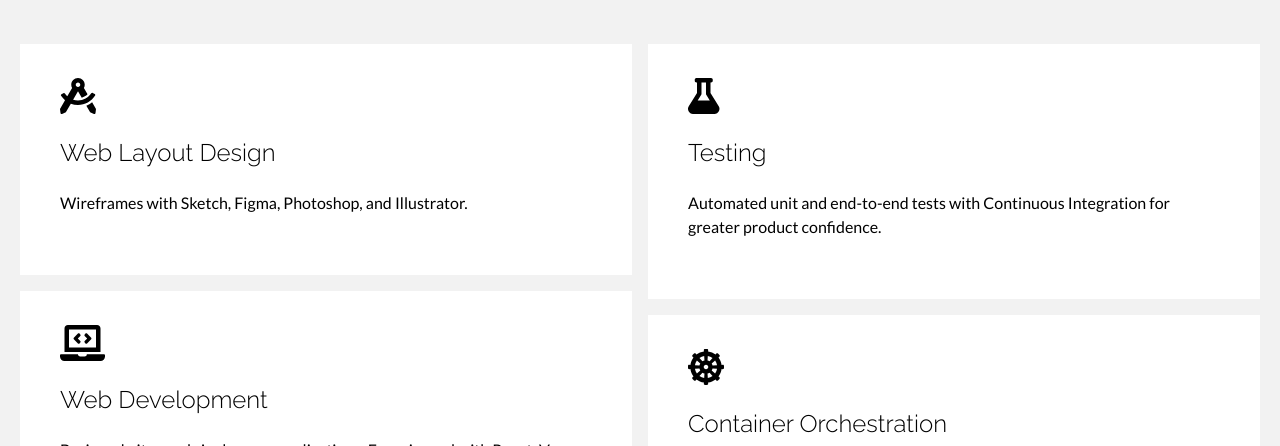
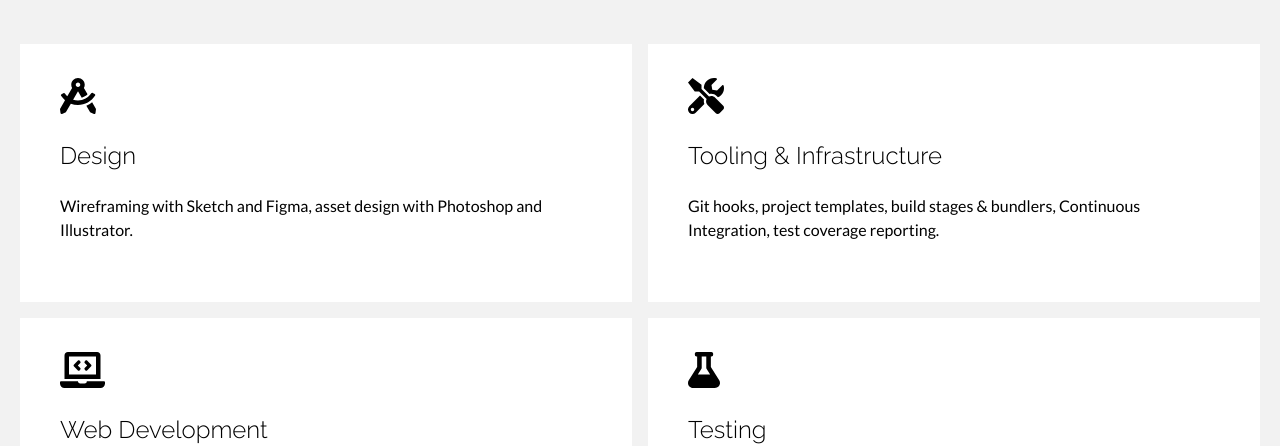
Before and after one commit to juliancoleman/engineering, a Jekyll site: the page built from services.html, in a window 1280 px wide and 900 px high, cut to the strip 454-900 px from the top of the window. Built offline with Jekyll 4.4.1, drawn with Linux system fonts in a browser that asks for light colours; some of the changed text lies outside the part shown.

Commit message:
Adds icons directly and removes FontAwesome

```diff
--- a/_includes/header.html
+++ b/_includes/header.html
@@ -10,8 +10,8 @@
     </nav>
 
     <nav class="social-icons">
-      <a class="icon light" href="https://github.com/juliancoleman"><i class="fab fa-github"></i></a>
-      <a class="icon light" href="https://linkedin.com/in/julcol03/"><i class="fab fa-linkedin"></i></a>
+      <a class="icon light" href="https://github.com/juliancoleman"><img src="{{ '/assets/images/github-brands.svg' }}" alt="FontAwesome Github Brands"></a>
+      <a class="icon light" href="https://linkedin.com/in/julcol03/"><img src="{{ '/assets/images/linkedin-brands.svg' }}" alt="FontAwesome Linkedin Brands"></a>
     </nav>
   </div>
 </header>
--- a/_layouts/default.html
+++ b/_layouts/default.html
@@ -6,11 +6,6 @@
     <meta name="viewport" content="width=device-width, initial-scale=1.0">
 
     <link rel="stylesheet" href="{{ '/assets/css/style.css?v=' | append: site.github.build_revision | relative_url }}">
-    <link rel="stylesheet"
-          href="https://use.fontawesome.com/releases/v5.7.1/css/all.css"
-          integrity="sha384-fnmOCqbTlWIlj8LyTjo7mOUStjsKC4pOpQbqyi7RrhN7udi9RwhKkMHpvLbHG9Sr"
-          crossorigin="anonymous">
-
 
     <title>{{ site.title }}</title>
   </head>
@@ -26,11 +21,6 @@
     {% include footer.html %}
     {% endif %}
 
-    <script defer
-            src="https://use.fontawesome.com/releases/v5.7.1/js/all.js"
-            integrity="sha384-eVEQC9zshBn0rFj4+TU78eNA19HMNigMviK/PU/FFjLXqa/GKPgX58rvt5Z8PLs7"
-            crossorigin="anonymous">
-    </script>
     <script src="https://raw.githubusercontent.com/w3c/IntersectionObserver/master/polyfill/intersection-observer.js" type="application/javascript"></script>
     <script src="{{ '/assets/js/app.js' }}"></script>
   </body>
--- a/assets/css/style.scss
+++ b/assets/css/style.scss
@@ -174,6 +174,14 @@ header {
 
   a.icon {
     font-size: 18px;
+    height: 18px;
+    width: 18px;
+    // ! TODO: fill the icons white somehow
+  }
+
+  .social-icons {
+    display: flex;
+    align-items: center;
   }
 }
 
@@ -266,8 +274,8 @@ header {
       background: #fff;
       margin-bottom: 16px;
 
-      & .icon-container svg {
-        font-size: 36px;
+      & .icon-container img {
+        height: 36px;
       }
 
       & .card-title {
--- a/assets/js/app.js
+++ b/assets/js/app.js
@@ -1,126 +1,41 @@
-/**
- * Version 2.0 - Intersection Observers
- */
+var d = document;
+var el = d.querySelector(".hero-half");
+var h = d.querySelector("header");
+var ha = d.querySelectorAll("header nav a.light");
 
-var el = document.querySelector(".hero-half");
-var hero = document.querySelector(".hero");
-var header = document.querySelector("header");
-var headerAnchors = document.querySelectorAll("header nav a.light");
+var threshold = (length = 100) => Array.from({ length }, (_, k) => k / length);
 
-/**
- * buildThresholdList
- *
- * Generates a sequence of numbers based on a
- * given number of stops.
- *
- * Example:
- *
- *     buildThresholdList(5);  //=> [0, 0.2, 0.4, 0.6, 0.8]
- *     buildThresholdList(20); //=> [0, 0.05, 0.1,...0.9, 0.95]
- *     buildThresholdList();   //=> [0, 0.01, 0.02,...0.98, 0.99]
- *
- * @param {number} length the number of stops
- */
-function buildThresholdList(length = 100) {
-  return Array.from({ length }, (_v, k) => k / length);
-}
-
-/**
- * anchorReplaceClass
- *
- * Iterates over each anchor tag in the header
- * and replaces a given class with another.
- *
- * @param {string} from the class name to be replaced
- * @param {string} to the replacing class name
- */
-function anchorReplaceClass(from, to) {
-  headerAnchors.forEach((a) => {
-    a.classList.replace(from, to);
-  });
+function replaceCx(f, t) {
+  ha.forEach((a) => { a.classList.replace(f, t); });
 }
 
 function observeFn(entries) {
-  entries.forEach((e) => {
-    if (e.isIntersecting) {
-      // Remove the `active` class if the header has it.
-      // This happens when the hero banner is scrolled out
-      // of view, and then back into view.
-      if (header.classList.contains("active")) {
-        header.classList.remove("active");
-      }
+  var e = entries[0];
 
-      // Fade in-out the header's white background as we scroll.
-      var inverseRatio = 1.0 - e.intersectionRatio;
-      var background = `rgba(255, 255, 255, ${inverseRatio})`;
-      header.style.background = background;
+  if (e.isIntersecting) {
+    if (h.classList.contains("active")) {
+      h.classList.remove("active", "sticky");
+    }
 
-      // Change the link color as the background becomes
-      // more or less opaque.
-      var opacityThreshold = 0.6;
-      if (e.intersectionRatio > opacityThreshold) {
-        anchorReplaceClass("dark", "light");
-      } else {
-        anchorReplaceClass("light", "dark");
-      }
+    var inverseRatio = 1.0 - e.intersectionRatio;
+    var bg = `rgba(255, 255, 255, ${inverseRatio})`;
+    h.style.background = bg;
+
+    if (e.intersectionRatio > 0.6) {
+      replaceCx("dark", "light");
     } else {
-      // The hero banner is out of view at this point.
-      // Set the anchors to dark and give the header a
-      // box shadow.
-      anchorReplaceClass("light", "dark");
-      header.classList.add("active");
+      replaceCx("light", "dark");
     }
-  });
+  } else {
+    replaceCx("light", "dark");
+    h.classList.add("active");
+  }
 }
 
-var opts = {
-  root: null,                      // root=null defaults to viewport
-  threshold: buildThresholdList(), // number of stops
-};
-
-// If the element we want to observe doesn't exist,
-// and we are not on the home page, we will want the
-// header to default to its scrolled state.
-if (!el && !hero) {
-  anchorReplaceClass("light", "dark");
-  header.classList.add("active");
-  header.classList.add("sticky");
+if (!el && !d.querySelector(".hero")) {
+  replaceCx("light", "dark");
+  h.classList.add("active", "sticky");
 } else if (el) {
-  var ob = new IntersectionObserver(observeFn, opts);
+  var ob = new IntersectionObserver(observeFn, { threshold: threshold() });
   ob.observe(el);
 }
-
-////////
-
-/**
- * Version 1.0 - Scroll Event Listener
- */
-
-// var header = document.querySelector("header");
-// var headerAnchors = document.querySelectorAll("header nav a.light");
-
-// window.onscroll = handleScroll;
-
-// function handleScroll() {
-//   var currentScrollPosition = window.scrollY;
-//   var windowHeight = window.innerHeight / 2;
-//   var offsetPercentage = currentScrollPosition / windowHeight;
-
-//   header.style.background = `rgba(255, 255, 255, ${offsetPercentage})`;
-
-//   if (offsetPercentage > 0.60) {
-//     headerAnchors.forEach((anchor) => {
-//       anchor.classList.replace("light", "dark");
-//     });
-//   } else {
-//     headerAnchors.forEach((anchor) => {
-//       anchor.classList.replace("dark", "light");
-//     });
-//   }
-
-//   if (offsetPercentage > 1) {
-//     header.classList.add("shadow");
-//   } else {
-//     header.classList.remove("shadow");
-//   }
-// }
--- a/services.html
+++ b/services.html
@@ -13,42 +13,37 @@ layout: default
 <section class="container flex-container">
   <div class="flex-column">
     <div class="card">
-      <div class="icon-container"><i class="fas fa-drafting-compass"></i></div>
-      <h3 class="card-title">Web Layout Design</h3>
-      <p>Wireframes with Sketch, Figma, Photoshop, and Illustrator.</p>
+      <div class="icon-container"><img src="{{ '/assets/images/drafting-compass-solid.svg' }}" alt="FontAwesome Drafting Compass Solid"></div>
+      <h3 class="card-title">Design</h3>
+      <p>Wireframing with Sketch and Figma, asset design with Photoshop and Illustrator.</p>
     </div>
     <div class="card">
-      <div class="icon-container"><i class="fas fa-laptop-code"></i></div>
+      <div class="icon-container"><img src="{{ '/assets/images/laptop-code-solid.svg' }}" alt="FontAwesome Laptop Code Solid"></div>
       <h3 class="card-title">Web Development</h3>
-      <p>Basic websites and single-page applications. Experienced with React, Vue, and Angular</p>
+      <p>Basic websites, single-page applications, routers, and server-side rendering.</p>
     </div>
     <div class="card">
-      <div class="icon-container"><i class="fas fa-mobile-alt"></i></div>
-      <h3 class="card-title">Hybrid Apps</h3>
-      <p>React Native, Flutter, Ionic, and Cordova.</p>
-    </div>
-    <div class="card">
-      <div class="icon-container"><i class="fas fa-server"></i></div>
+      <div class="icon-container"><img src="{{ '/assets/images/server-solid.svg' }}" alt="FontAwesome Server Solid"></div>
       <h3 class="card-title">Backend Development</h3>
-      <p>Scalable APIs, microservices, and Service Meshes in a multitude of languages, using trusted database management systems.</p>
+      <p>APIs, microservices, and Service Meshes, using trusted database management systems.</p>
     </div>
   </div>
 
   <div class="flex-column">
     <div class="card">
-      <div class="icon-container"><i class="fas fa-flask"></i></div>
-      <h3 class="card-title">Testing</h3>
-      <p>Automated unit and end-to-end tests with Continuous Integration for greater product confidence.</p>
+      <div class="icon-container"><img src="{{ '/assets/images/tools-solid.svg' }}" alt="FontAwesome Tools Solid"></div>
+      <h3 class="card-title">Tooling & Infrastructure</h3>
+      <p>Git hooks, project templates, build stages & bundlers, Continuous Integration, test coverage reporting.</p>
     </div>
     <div class="card">
-      <div class="icon-container"><i class="fas fa-dharmachakra"></i></div>
-      <h3 class="card-title">Container Orchestration</h3>
-      <p>Automated deployment, scaling, and management of containerized applications.</p>
+      <div class="icon-container"><img src="{{ '/assets/images/flask-solid.svg' }}" alt="FontAwesome Flask Solid"></div>
+      <h3 class="card-title">Testing</h3>
+      <p>Automated unit, integration, and end-to-end tests.</p>
     </div>
     <div class="card">
-      <div class="icon-container"><i class="fas fa-globe"></i></div>
-      <h3 class="card-title">Deployments</h3>
-      <p>The most important part of every app lifecycle with affordable options for all uses.</p>
+      <div class="icon-container"><img src="{{ '/assets/images/globe-solid.svg' }}" alt="FontAwesome Globe Solid"></div>
+      <h3 class="card-title">Deployments and Hosting</h3>
+      <p>NPM, Dockerhub, Heroku, Netlify, GitHub Pages, and more!</p>
     </div>
   </div>
 </section>
```
Also changed, not shown: assets/images/GitHub-Mark-120px-plus.png (deleted), assets/images/drafting-compass-solid.svg (added), assets/images/flask-solid.svg (added), assets/images/github-brands.svg (added), assets/images/globe-solid.svg (added), assets/images/laptop-code-solid.svg (added), assets/images/linkedin-brands.svg (added), assets/images/server-solid.svg (added), assets/images/tools-solid.svg (added), assets/images/true_is_true_return_true.png (deleted).
